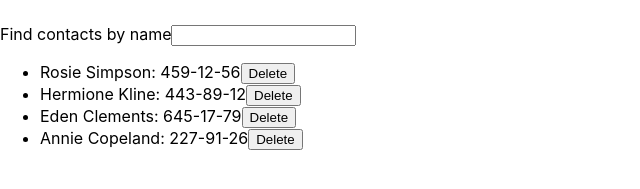
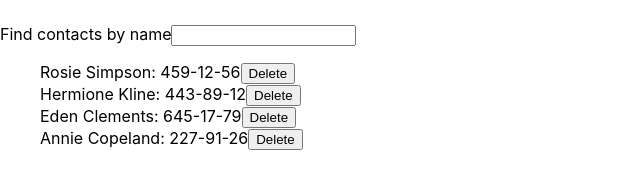
Before and after one commit to Maestrotel/goit-react-hw-02-phonebook, a React (Create React App) app: page / in a window 1280 px wide. Shown: the part 149-338 px from the top of the page, without its empty margins (0-640 px from the left). Built offline with nearby package versions, Linux system fonts and the light colour scheme.

Commit message:
props applied

```diff
--- a/src/components/App.jsx
+++ b/src/components/App.jsx
@@ -50,6 +50,9 @@ export class App extends Component {
   render() {
     const { create, deleteContact, onFilterAlter } = this;
     const { contacts, filter } = this.state;
+    const filteredContacts = this.state.contacts.filter(contact =>
+      contact.name.toLowerCase().includes(this.state.filter.toLowerCase())
+    );
 
     return (
       <div>
@@ -58,7 +61,10 @@ export class App extends Component {
 
         <h2>Contacts</h2>
         <Filter filter={filter} onFilterAlter={onFilterAlter} />
-        <ContactList contacts={contacts} deleteContact={deleteContact} />
+        <ContactList
+          contacts={filteredContacts}
+          deleteContact={deleteContact}
+        />
       </div>
     );
   }
--- a/src/components/ContactList/ContactList.jsx
+++ b/src/components/ContactList/ContactList.jsx
@@ -1,4 +1,5 @@
 import { ContactItem } from './ContactItem/ContactItem';
+import PropTypes from 'prop-types';
 
 export const ContactList = ({ contacts, deleteContact }) => {
   return (
@@ -17,3 +18,14 @@ export const ContactList = ({ contacts, deleteContact }) => {
     </>
   );
 };
+
+ContactList.propTypes = {
+  deleteContact: PropTypes.func.isRequired,
+  contacts: PropTypes.arrayOf(
+    PropTypes.shape({
+      id: PropTypes.string.isRequired,
+      name: PropTypes.string.isRequired,
+      number: PropTypes.string.isRequired,
+    }).isRequired
+  ).isRequired,
+};
--- a/src/index.css
+++ b/src/index.css
@@ -13,3 +13,7 @@ code {
   font-family: source-code-pro, Menlo, Monaco, Consolas, 'Courier New',
     monospace;
 }
+
+ul {
+  list-style-type: none;
+}
```
Also changed, not shown: src/components/ContactList/ContactItem/ContactItem.jsx (+9 -0 lines).
